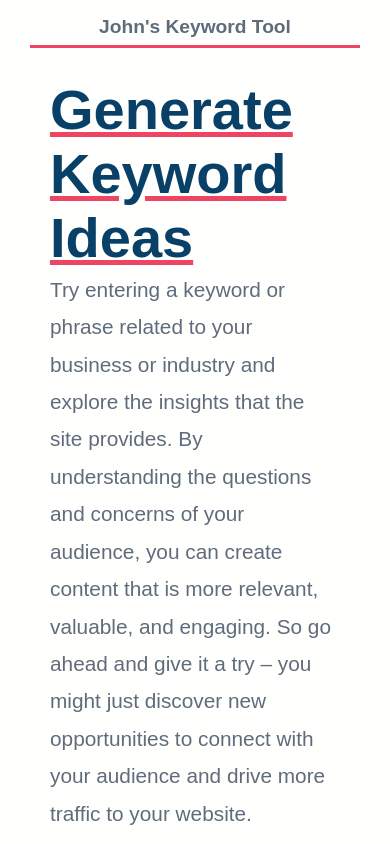
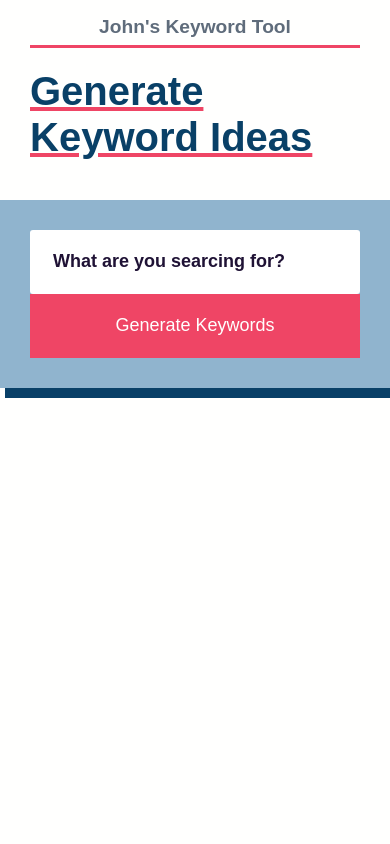
Before and after one commit to jaymagrob/keyword-monolith, a Next.js app: page / in a window 390 px wide. Shown: the top 844 px of the page. Built offline with nearby package versions, Linux system fonts and the light colour scheme.

Commit message:
DEV-alpha, mobile css added

```diff
--- a/styles/globals.css
+++ b/styles/globals.css
@@ -143,3 +143,57 @@
   height: 4rem;
   padding: 5px;
 }
+
+
+@media screen and (max-width:768px) {
+  /* * {
+    background: #A12312;
+  } */
+  h1 {
+    font-size: 2.5rem;
+    font-weight: 600;
+  }
+
+  p {
+    font-size: 1.1rem;
+  }
+
+  .search-form form {
+    min-height: 100px;
+  }
+
+  main .results-3 {
+    width: 90%;
+  }
+
+  main .results-0 {
+    padding: 40px 0px;
+  }
+}
+
+@media screen and (max-width:600px) {
+  .search-form form {
+    flex-direction: column;
+    gap: 0;
+  }
+
+  .search-form form button {
+    width: 100%;
+  }
+
+  nav {
+    padding: 0;
+    margin: 0;
+  }
+
+  h1, p {
+    margin: 10px 30px;
+  }
+}
+
+
+@media screen and (max-width:480px) {
+  nav p {
+    display: none;
+  }
+}
```
